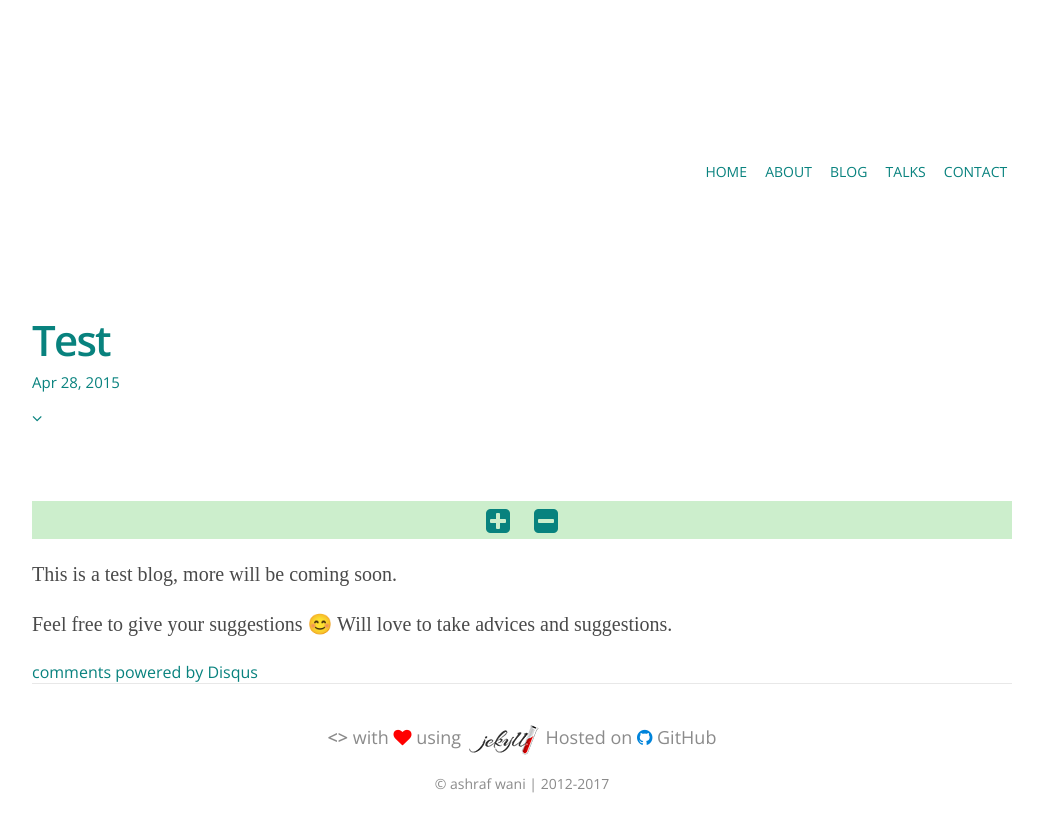
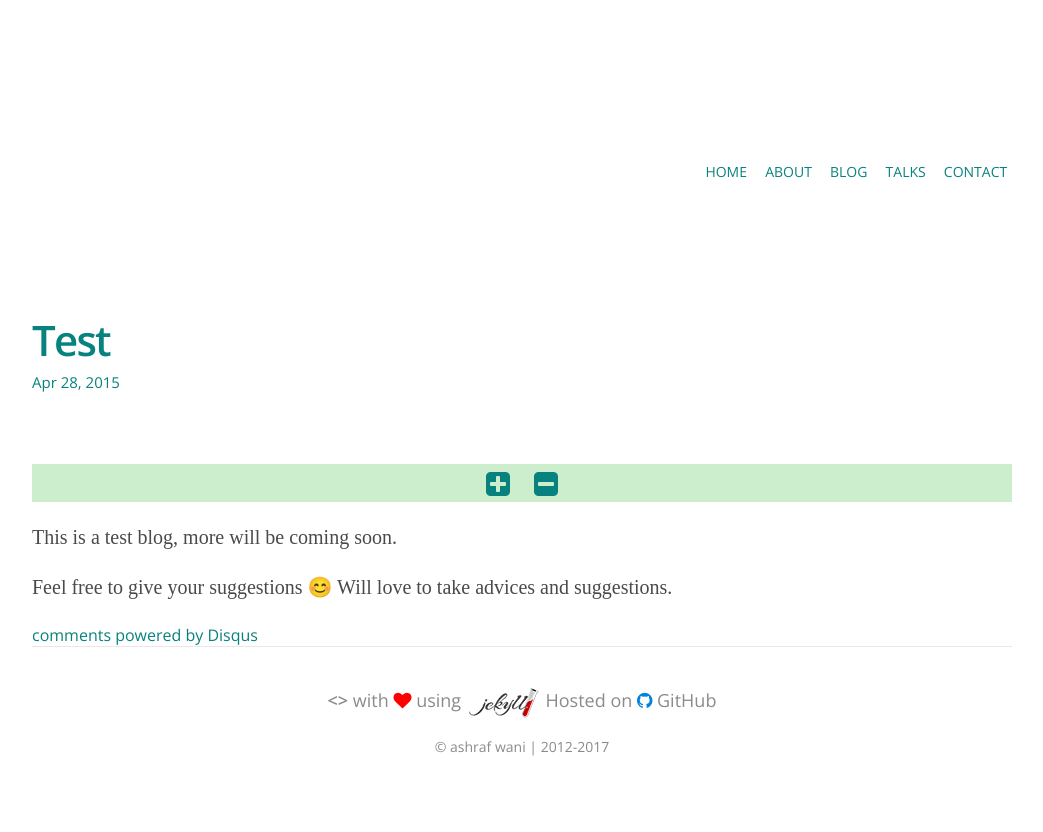
Before and after one commit to ashrafwani/ashrafwani.github.io, a Jekyll site: the page built from _posts/15-04-28-test.markdown, in a window 1280 px wide. Shown: the top 832 px of the page, without its empty margins (118-1161 px from the left). Built offline with Jekyll 4.4.1, drawn with Linux system fonts in a browser that asks for light colours; nearby versions of some CDN libraries; comment, search, counter and statistics services are not loaded.

Commit message:
Update posts.html

```diff
--- a/_layouts/posts.html
+++ b/_layouts/posts.html
@@ -28,7 +28,6 @@
       <header class="post-header">
         <h1 class="fade-in">{{ page.title }}</h1>
         <p class="meta fade-in">{{ page.date | date: "%b %-d, %Y" }}{% if page.author %} • {{ page.author }}{% endif %}{% if page.meta %} • {{ page.meta }}{% endif %}</p>
-        <a class="post-anchor" href="#jump-on-click"><i class="fa fa-angle-down bounce"></i></a>
       </header>
     </div>
 
```
